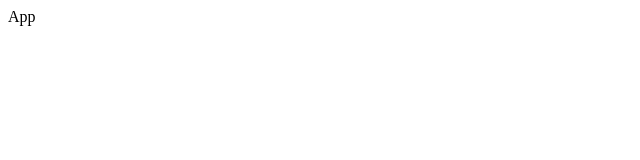
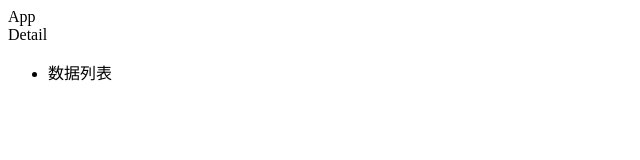
Before and after one commit to chenghuiting/React_Basic, a React (Create React App) app in the folder React18全家桶+Hooks+项目实战-coderwhy2022系统课/05_learn_scaffold/: page / in a window 1280 px wide. Shown: the top 160 px of the page, without its empty margins (0-640 px from the left). Built offline with nearby package versions, Linux system fonts and the light colour scheme.

Commit message:
高阶组件应用-生命周期劫持

```diff
--- a/React18全家桶+Hooks+项目实战-coderwhy2022系统课/05_learn_scaffold/src/App.jsx
+++ b/React18全家桶+Hooks+项目实战-coderwhy2022系统课/05_learn_scaffold/src/App.jsx
@@ -1,11 +1,34 @@
-// 高阶组件应用三-生命周期劫持
+// 高阶组件应用三-劫持生命周期，在生命周期中完成自己的逻辑
 
 import React, { PureComponent } from 'react'
+import Detail from './pages/Detail'
 
 export default class App extends PureComponent {
-  render() {
-    return (
-      <div>App</div>
-    )
-  }
+    constructor() {
+        super()
+        this.setState = {}
+    }
+
+    // componentWillMount() {
+    //     this.beginTime = new Date().getTime(); // 在组件实例上写入了一个beginTime属性；
+    //     this.aa = 'pppp'; // 在组件实例上写入了一个aa属性；
+    // }
+
+    // componentDidMount() {
+    //     this.endTime = new Date().getTime();
+    //     console.log(this);
+    //     console.log(this.endTime);
+    //     console.log(this.beginTime);
+    //     const interval = this.endTime - this.beginTime;
+    //     console.log(interval);
+    // }
+
+    render() {
+        return (
+            <div>
+                App
+                <Detail />
+            </div>
+        )
+    }
 }
--- /dev/null
+++ b/React18全家桶+Hooks+项目实战-coderwhy2022系统课/05_learn_scaffold/src/hoc/log_render_time.js
@@ -0,0 +1,23 @@
+import React, { PureComponent } from 'react'
+
+function logRenderTime(OriginComponent) {
+    // return class NewComponent extends PureComponent {
+    return class extends PureComponent { // 此时的类名可以省略，匿名类
+
+        componentWillMount() {
+            this.beginTime = new Date().getTime();
+        }
+
+        componentDidMount() {
+            this.endTime = new Date().getTime();
+            console.log(this.endTime);
+            console.log(this.beginTime);
+            const interval = this.endTime - this.beginTime;
+            console.log(`当前${OriginComponent.name}页面花费了${interval}ms渲染完成!`);
+        }
+        render() {
+            return <OriginComponent {...origin} />
+        }
+    }
+}
+export default logRenderTime
--- /dev/null
+++ b/React18全家桶+Hooks+项目实战-coderwhy2022系统课/05_learn_scaffold/src/pages/Detail.jsx
@@ -0,0 +1,18 @@
+import React, { PureComponent } from 'react'
+import logRenderTime from '../hoc/log_render_time'
+
+class Detail extends PureComponent {
+    render() {
+        console.log(this.props);
+        return (
+            <div>
+                Detail
+                <ul>
+                    <li>数据列表</li>
+                </ul>
+            </div>
+        )
+    }
+}
+
+export default logRenderTime(Detail)
```
